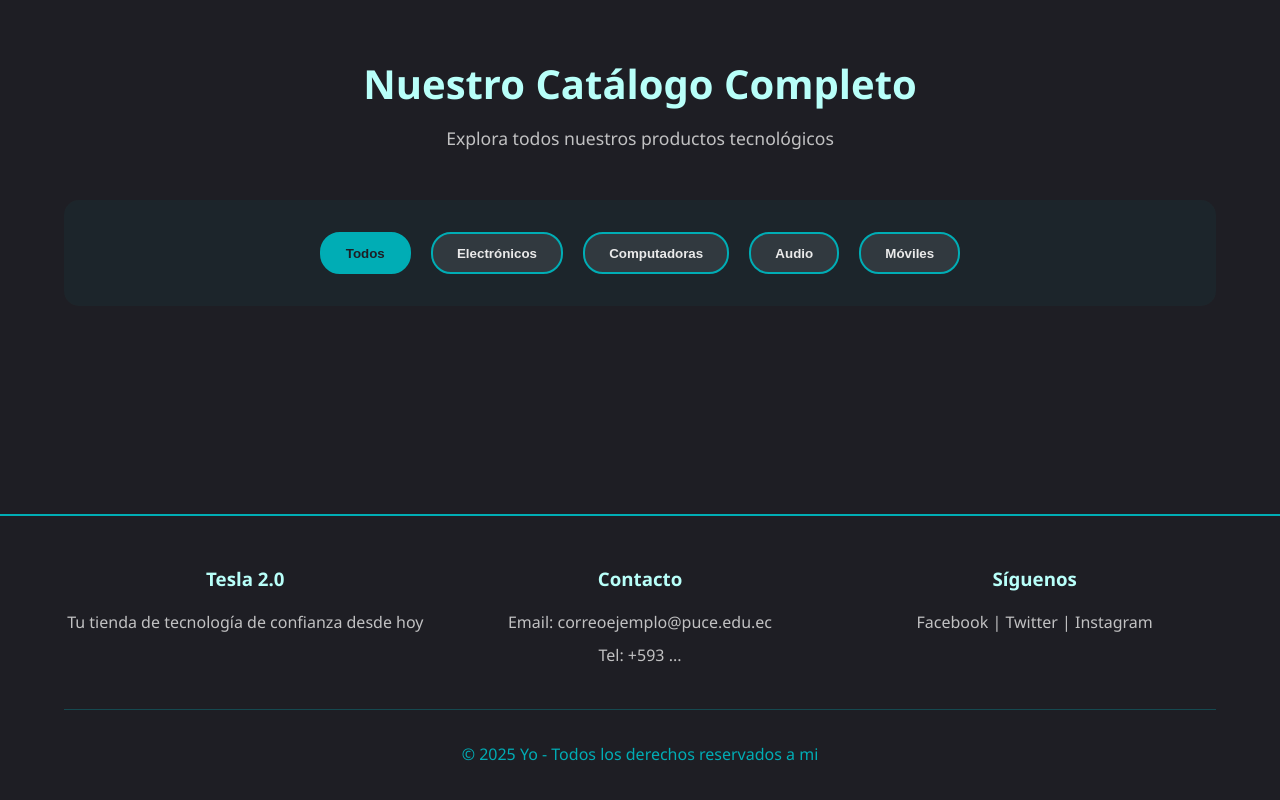
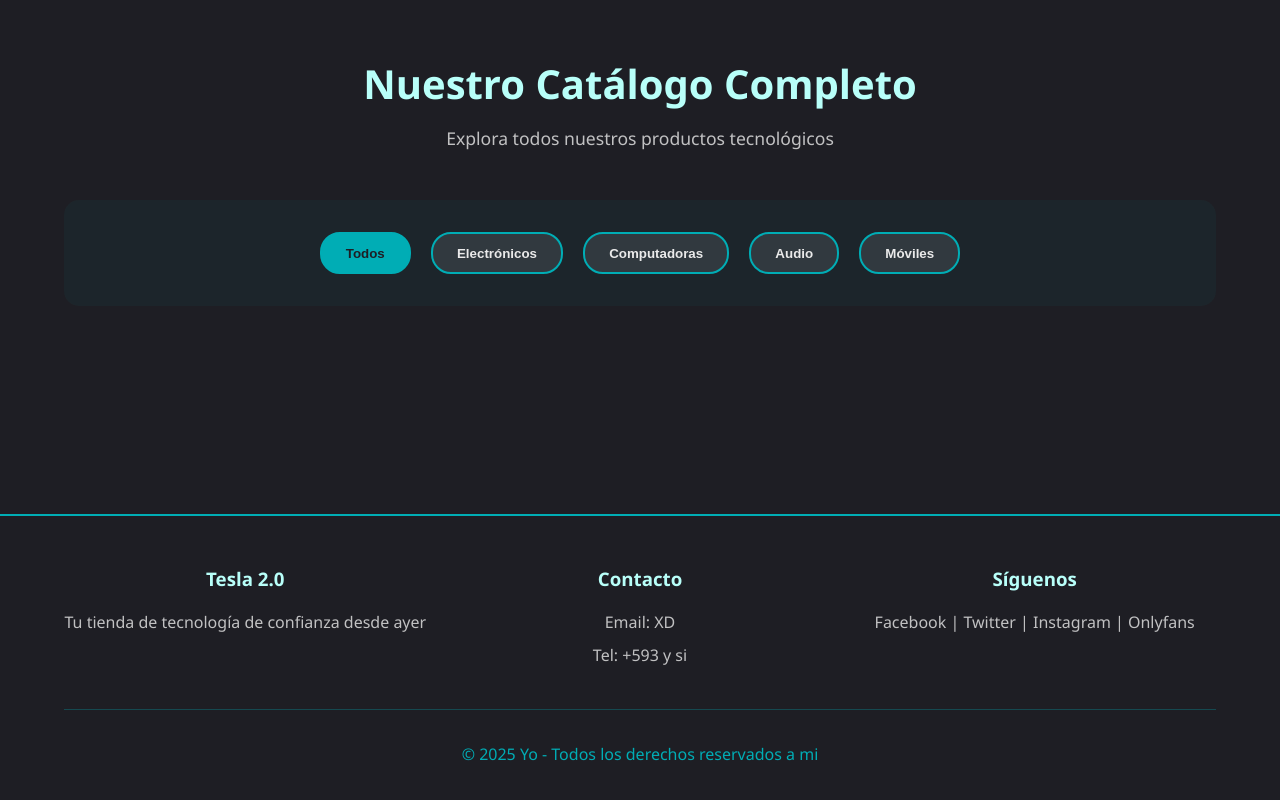
Before and after one commit to untipomasconfacebook-hue/Paginaahorasi, a plain HTML site: page index.html in a window 1280 px wide. Shown: the part 696-1496 px from the top of the page. Drawn offline with Linux system fonts and the light colour scheme.

Commit message:
Update index.html

```diff
--- a/index.html
+++ b/index.html
@@ -101,16 +101,16 @@
         <div class="footer-content">
             <div class="footer-section">
                 <h3>Tesla 2.0</h3>
-                <p>Tu tienda de tecnología de confianza desde hoy </p>
+                <p>Tu tienda de tecnología de confianza desde ayer </p>
             </div>
             <div class="footer-section">
                 <h3>Contacto</h3>
-                <p>Email: correoejemplo@puce.edu.ec</p>
-                <p>Tel: +593 ...</p>
+                <p>Email: XD</p>
+                <p>Tel: +593 y si</p>
             </div>
             <div class="footer-section">
                 <h3>Síguenos</h3>
-                <p>Facebook | Twitter | Instagram</p>
+                <p>Facebook | Twitter | Instagram | Onlyfans</p>
             </div>
         </div>
         <p class="footer-copyright">&copy; 2025 Yo - Todos los derechos reservados a mi</p>
@@ -361,4 +361,5 @@
 
     <script src="java/script.js"></script>
 </body>
+
 </html>
```
